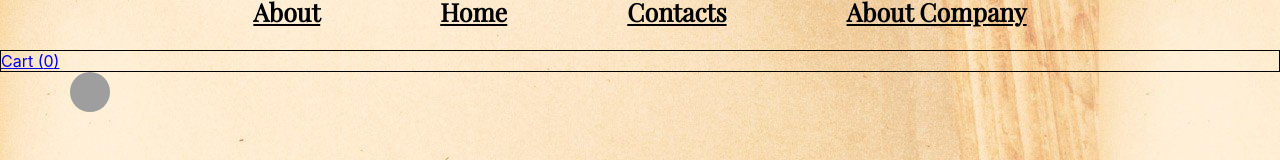
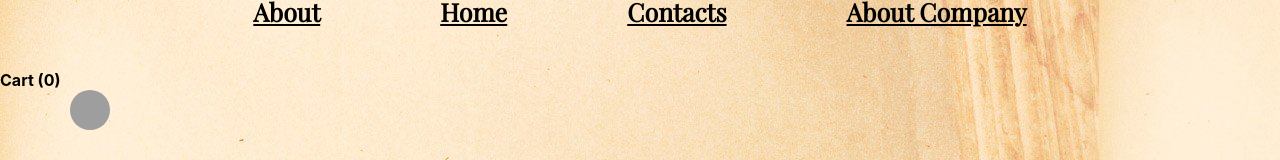
Before and after one commit to nazik456/test, a React (Create React App) app: page /cart in a window 1280 px wide. Shown: the top 160 px of the page. Built offline with nearby package versions, Linux system fonts and the light colour scheme; no server answers; the database is empty; grey boxes are pictures that could not be loaded.

Commit message:
removed the code

```diff
--- a/src/components/CartLink/CartLink.css
+++ b/src/components/CartLink/CartLink.css
@@ -1,4 +1,24 @@
+
 .CartLink {
-  margin-top: -20px;
-  border: 1px solid;
+  display: flex;
+  align-items: center;
+
 }
+
+.CartLink a {
+  color: #000;
+  text-decoration: none;
+  font-weight: bold;
+}
+
+.CartLink a:hover {
+  text-decoration: underline;
+}
+
+.CartLink span {
+  margin-left: 5px;
+  background-color: #f00;
+  color: #fff;
+  padding: 2px 5px;
+  border-radius: 50%;
+}
```
